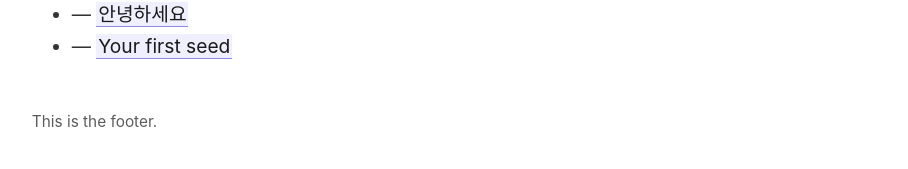
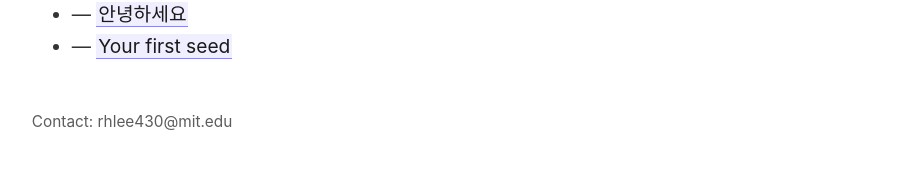
Before and after one commit to rhlee430/rhlee430.github.io, a Jekyll site: the page built from _pages/index.md, in a window 1280 px wide. Shown: the part 572-741 px from the top of the page, without its empty margins (45-953 px from the left). Built offline with Jekyll 4.4.1, drawn with Linux system fonts in a browser that asks for light colours.

Commit message:
Update footer.html

```diff
--- a/_includes/footer.html
+++ b/_includes/footer.html
@@ -1 +1 @@
-This is the footer. <!-- Include anything you'd like here, like a link to an <a class="internal-link" href="{{ site.baseurl }}/about">About</a> page. -->
+Contact: rhlee430@mit.edu <!-- Include anything you'd like here, like a link to an <a class="internal-link" href="{{ site.baseurl }}/about">About</a> page. -->
```
